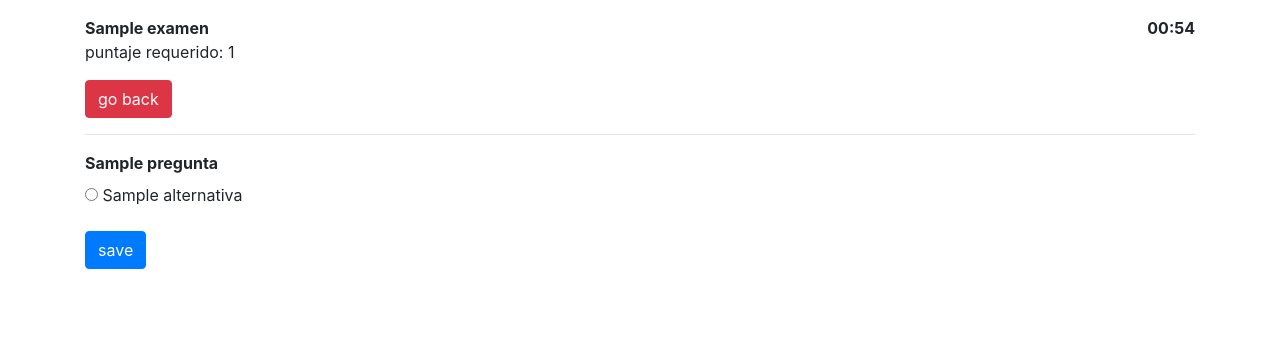
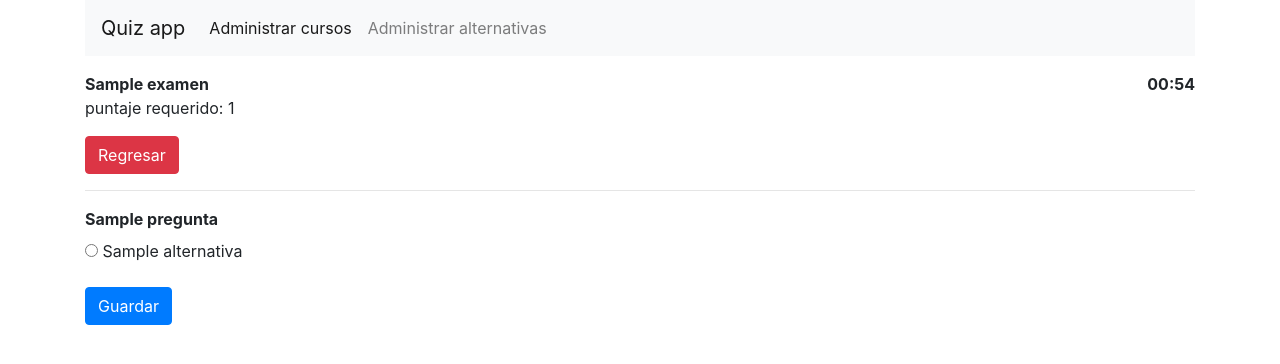
Before and after one commit to CarlorD527/QuizAppBD2, a Django app: page /1/ in a window 1280 px wide. Shown: the top 364 px of the page. Run offline with Django 3.2, Linux system fonts and the light colour scheme; tables that the repository leaves empty hold one stand-in row (values such as "Sample post"); data that the repository does not hold is empty; parts of the project's set-up code (start-up, migrations or seed data) failed here and were passed over; some libraries are stand-ins or nearby versions.

Commit message:
terminando crud de cursos

```diff
--- a/quizapp/quizes/static/quizes/quiz.js
+++ b/quizapp/quizes/static/quizes/quiz.js
@@ -104,7 +104,7 @@ const sendData = () => {
             console.log(results)
             quizForm.classList.add('not-visible')
 
-            scoreBox.innerHTML = `${response.passed ? 'Congratulations! ' : 'Ups..:( '}Your result is ${response.score.toFixed(2)}%`
+            scoreBox.innerHTML = `${response.passed ? 'Felicitaciones! ' : 'Ups..:( '}Tu resultado es ${response.score.toFixed(2)}%`
 
             results.forEach(res=>{
                 const resDiv = document.createElement("div")
@@ -124,11 +124,11 @@ const sendData = () => {
 
                         if (answer == correct) {
                             resDiv.classList.add('bg-success')
-                            resDiv.innerHTML += ` answered: ${answer}`
+                            resDiv.innerHTML += `Respondido: ${answer}`
                         } else {
                             resDiv.classList.add('bg-danger')
-                            resDiv.innerHTML += ` | correct answer: ${correct}`
-                            resDiv.innerHTML += ` | answered: ${answer}`
+                            resDiv.innerHTML += ` | Respuesta correcta: ${correct}`
+                            resDiv.innerHTML += ` | Respondido: ${answer}`
                         }
                     }
                 }
--- a/quizapp/quizes/templates/quizes/cursos.html
+++ b/quizapp/quizes/templates/quizes/cursos.html
@@ -22,7 +22,9 @@
                 <label for="nombrecurso">Nombre del curso</label>
                 <input class="form-control" type="text" name="nombre" placeholder="nombre del curso">
                 <br>
-                <input type="submit" value="Guardar" class="btn btn-success"></input>
+                <input type="submit" value="Guardar" name="guardar" class="btn btn-success">
+
+                </input>
             </form>
             {{mensaje}}
         </div>
@@ -44,8 +46,10 @@
                     <tr>
                         <th scope="row">{{p.0}}</th>
                         <td>{{p.1}}</td>
+                        <td><a href="eliminar_curso/{{p.0}}" class="btn btn-danger">Borrar</td>
                     </tr>
                     {% endfor %}
+
                 </tbody>
             </table>
 
--- a/quizapp/quizes/templates/quizes/quiz.html
+++ b/quizapp/quizes/templates/quizes/quiz.html
@@ -19,12 +19,12 @@
     <div class="col text-right" id="timer-box"></div>
 </div>
 
-<a href="{% url 'quizes:vista-principal' %}" class="btn btn-danger">go back</a>
+<a href="{% url 'quizes:vista-principal' %}" class="btn btn-danger">Regresar</a>
 
 <form id="quiz-form" class="mt-3 mb-3">
     {% csrf_token %}
     <div id="quiz-box"></div>
-    <button type="submit" class="btn btn-primary mt-3">save</button>
+    <button type="submit" class="btn btn-primary mt-3">Guardar</button>
 </form>
 <div id="score-box"></div>
 <div id="result-box"></div>
--- a/quizapp/quizes/urls.py
+++ b/quizapp/quizes/urls.py
@@ -1,3 +1,4 @@
+from unicodedata import name
 from django import views
 from django.urls import path
 from .views import (
@@ -5,9 +6,10 @@ from .views import (
     examen_vista,
     quiz_data_view,
     save_quiz_view,
-    cursos_view
+    cursos_view,
+    eliminar_curso
 )
-
+from . import views
 
 app_name = 'quizes'
 
@@ -17,4 +19,5 @@ urlpatterns = [
     path('<pk>/save/', save_quiz_view, name='save-view'),
     path('<pk>/data/', quiz_data_view, name='quiz-data-view'),
     path('cursos/',  cursos_view, name='cursos_view'),
+    path('cursos/eliminar_curso/<pk>/',views.eliminar_curso)
 ]
--- a/quizapp/quizes/views.py
+++ b/quizapp/quizes/views.py
@@ -1,10 +1,13 @@
 from asyncio.windows_events import NULL
+from pickle import NONE
 from django.shortcuts import render
 from .models import *
 from django.views.generic import ListView
 from django.http import JsonResponse
 from django.shortcuts import render, HttpResponse
 from django.db import connection
+from django.shortcuts import redirect, reverse
+from django.contrib.auth import views
 import cx_Oracle
 # Create your views here.
 
@@ -47,7 +50,7 @@ def save_quiz_view(request, pk):
             questions.append(id_pregunta)
         print(questions)
 
-        user = Usuario.objects.get(pk=pk)
+        user = Usuario.objects.get(pk=1)
         quiz = Examen.objects.get(pk=pk)
 
         score = 0
@@ -86,14 +89,19 @@ def cursos_view(request):
     data = {
         'cursos':listado_cursos()
     }
-    nombre = request.POST.get('nombre')
-    if request.method == 'POST' and nombre!='':
+
+    if request.method == 'POST':
+
+        nombre = request.POST.get('nombre')
         salida = agregar_curso(nombre)
-        nombre = ''
+
         if salida == 1:
                 data['mensaje'] = 'agregado correctamente'
+                data['cursos'] = listado_cursos()
+                return  redirect('/cursos/')
         else:
             data['mensaje'] = 'no se ha podido guardar'
+
 
     return render(request, 'quizes/cursos.html',data)
 
@@ -116,3 +124,11 @@ def agregar_curso(nombre):
     salida = cursor.var(cx_Oracle.NUMBER)
     cursor.callproc('SP_AGREGAR_CURSO', [nombre,salida])
     return salida.getvalue()
+
+def eliminar_curso(request, pk):
+
+    django_cursor = connection.cursor()
+    cursor = django_cursor.connection.cursor()
+    cursor.callproc('SP_BORRAR_CURSO',[pk])
+
+    return redirect('/cursos')
--- a/quizapp/templates/base.html
+++ b/quizapp/templates/base.html
@@ -24,12 +24,33 @@
     <title>quiz app| {% block title %}{% endblock title %}</title>
   </head>
   <body>
+    <div class="container">
+      <nav class="navbar navbar-expand-lg navbar-light bg-light">
+        <a class="navbar-brand" href="/">Quiz app</a>
+        <button class="navbar-toggler" type="button" data-toggle="collapse" data-target="#navbarNav" aria-controls="navbarNav" aria-expanded="false" aria-label="Toggle navigation">
+          <span class="navbar-toggler-icon"></span>
+        </button>
+        <div class="collapse navbar-collapse" id="navbarNav">
+          <ul class="navbar-nav">
+            <li class="nav-item active">
+              <a class="nav-link" href="cursos/">Administrar cursos <span class="sr-only">(current)</span></a>
+            </li>
+            <li class="nav-item">
+              <a class="nav-link" href="">Administrar alternativas</a>
+            </li>
+          </ul>
+        </div>
+      </nav>
+    </div>
+
     <div class="container mt-3">
         {% block content %}
+
         {% endblock content %}
     </div>
     <script src="https://cdn.jsdelivr.net/npm/popper.js@1.16.0/dist/umd/popper.min.js" integrity="sha384-Q6E9RHvbIyZFJoft+2mJbHaEWldlvI9IOYy5n3zV9zzTtmI3UksdQRVvoxMfooAo" crossorigin="anonymous"></script>
     <script src="https://stackpath.bootstrapcdn.com/bootstrap/4.4.1/js/bootstrap.min.js" integrity="sha384-wfSDF2E50Y2D1uUdj0O3uMBJnjuUD4Ih7YwaYd1iqfktj0Uod8GCExl3Og8ifwB6" crossorigin="anonymous"></script>
+
   </body>
   </body>
 </html>
```
